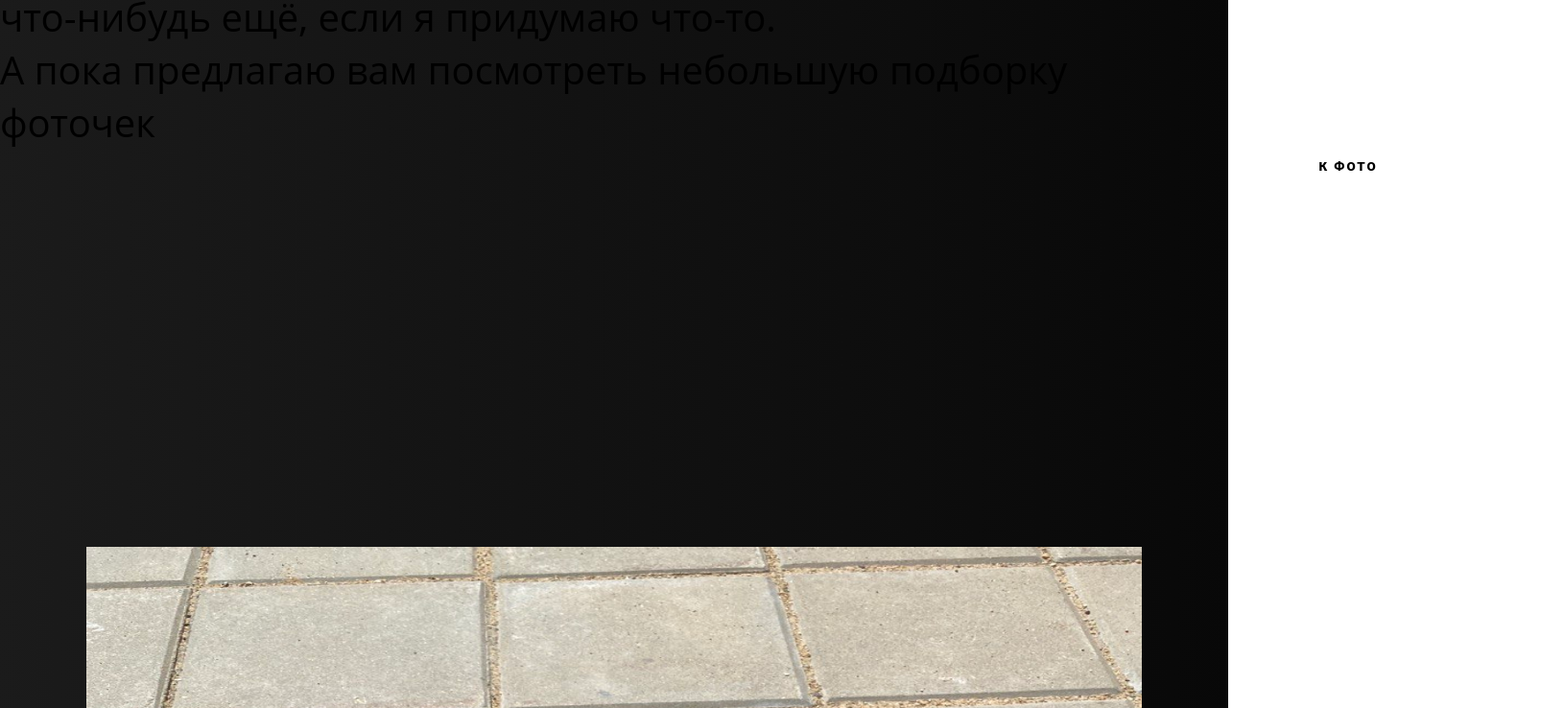
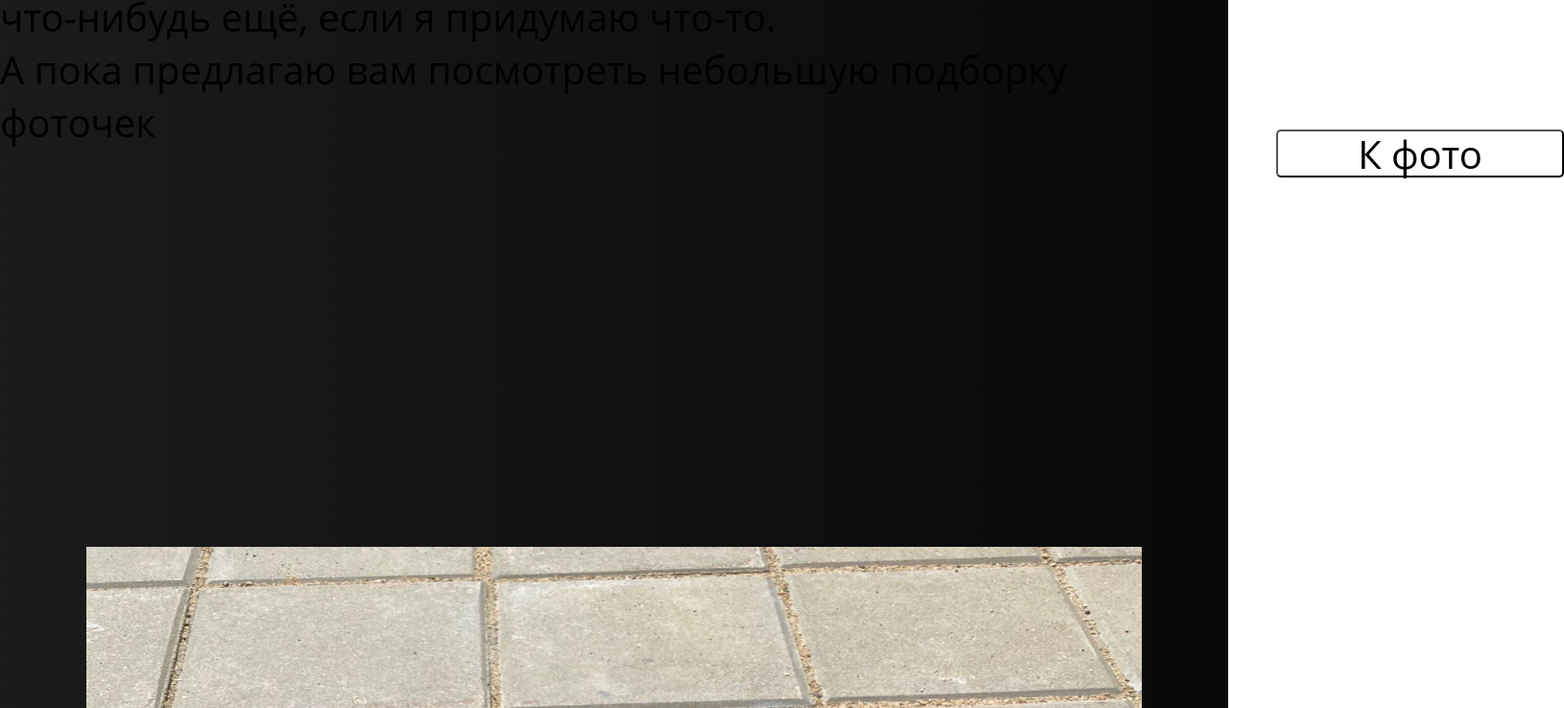
Before and after one commit to Petya1234/my-app, a Next.js app: page / in a window 1280 px wide. Shown: the part 1490-2228 px from the top of the page at 96% size, 1630 px wide, since content can reach past the window. Built offline with nearby package versions, Linux system fonts and the light colour scheme; no server answers.

Commit message:
fix links and css

```diff
--- a/app/api/sendler/route.ts
+++ b/app/api/sendler/route.ts
@@ -4,9 +4,9 @@ import { transporter } from "@/configs/nodemailer"
 export async function POST(req: Request) {
   const body = await req.json()
   let mailOptions = {
-    from: body.email,
+    from: body.name,
     to: 'alexeenkospam@gmail.com',
-    subject: 'Nodemailer Project',
+    subject: 'Proj message',
     text: body.text
   };
   await transporter.sendMail(mailOptions)
--- a/app/contacts/styles.css
+++ b/app/contacts/styles.css
@@ -166,7 +166,7 @@ i {
     border-radius: 0.25rem;
     outline: none;
   }
-  .text-field__input::-webkit-input-placeholder { color: rgb(255, 255, 255); }
+  .text-field__input::-webkit-input-placeholder { color: rgb(184, 184, 184); }
   .button1 {
     float: left;
     display: flex;
--- a/app/main-content-styles.css
+++ b/app/main-content-styles.css
@@ -59,26 +59,24 @@
 
 .button2 {
   position: relative;
-  height: 50px;
-  width: 150px;
   left: 1330px;
   top: 180px;
-  border: none;
-  font-weight: 800;
-  text-decoration: none;
-  display: inline-block;
-  color: rgb(0, 0, 0);
-  padding: 20px 30px;
-  border-radius: 10px;
-  font-family: "Roboto", sans-serif;
-  text-transform: uppercase;
-  letter-spacing: 2px;
+  display: flex;
+  margin-right: 15px;
+  color: #000000;
   background-color: white;
-  background-size: 200% auto;
+  font-size: 40px;
+  width: 300px;
+  height: 50px;
+  box-sizing: border-box;
+  background-clip: padding-box;
+  border-radius: 5px;
+  align-items: center;
+  justify-content: center;
   -webkit-transition: all 0.4s ease;
   -moz-transition: all 0.4s ease;
   -o-transition: all 0.4s ease;
 }
 .button2:hover {
-  width: 170px;
+  width: 420px;
 }
```
Also changed, not shown: app/contacts/page.tsx (+4 -5 lines).
